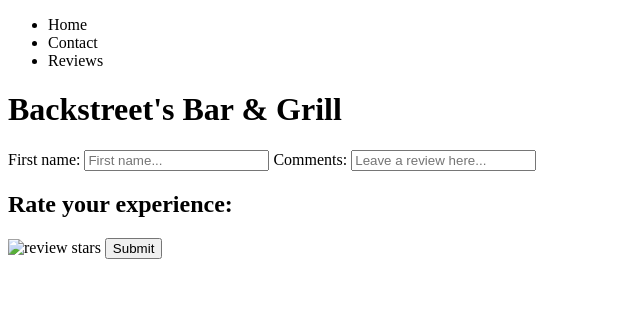
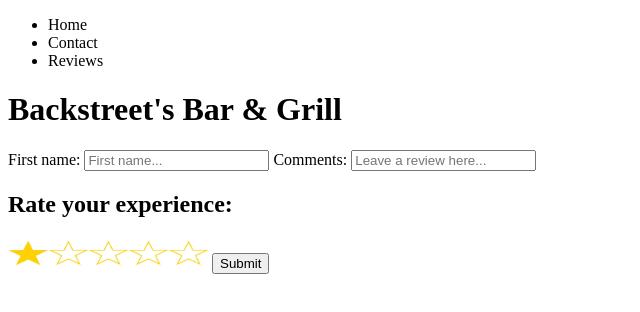
Before and after one commit to costokes/Chewy.com, a plain HTML site: page form.html in a window 1280 px wide. Shown: the whole page, without its empty margins (0-640 px from the left). Drawn offline with Linux system fonts and the light colour scheme.

Commit message:
Update form.html

```diff
--- a/form.html
+++ b/form.html
@@ -25,7 +25,7 @@
         <input type="text" id="review" name="review box" placeholder="Leave a review here...">
 
         <h2>Rate your experience:</h2>
-        <img src="Images/stars.jpg" alt="review stars" height="30" width="200">
+        <img src="assets/stars.jpg" alt="review stars" height="30" width="200">
 
         <input type="submit" value="Submit">
     </form>
```
